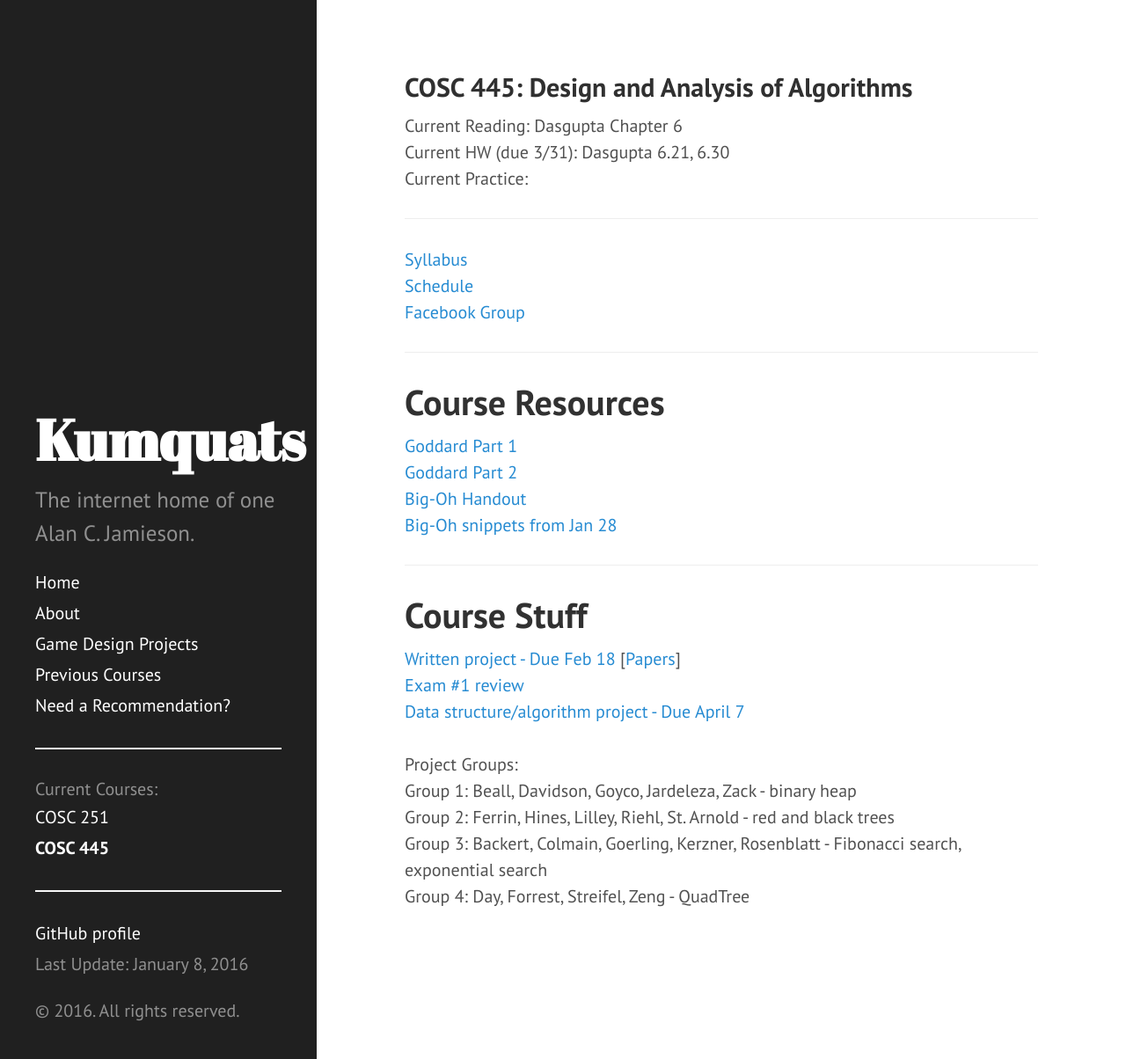
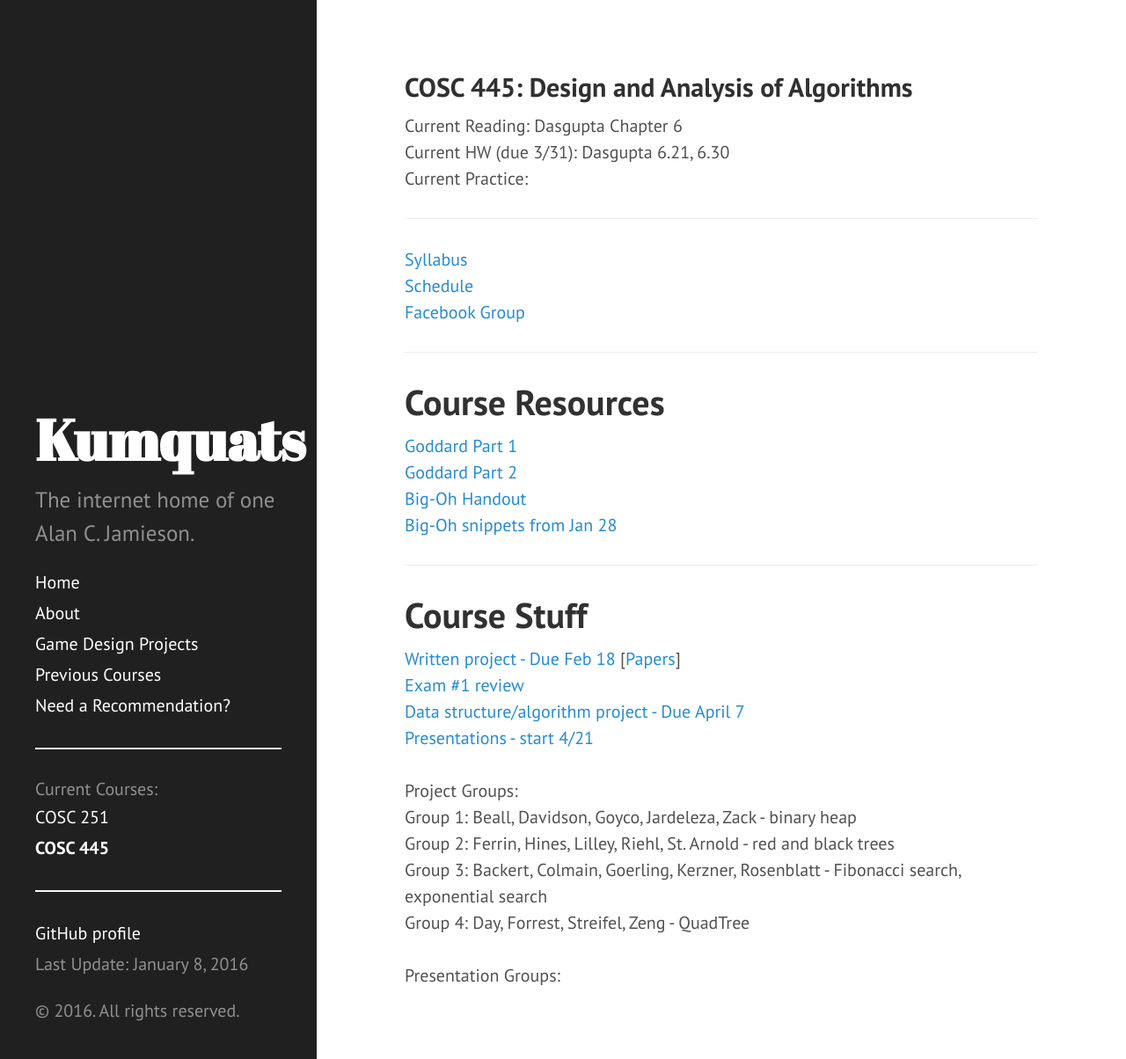
Before and after one commit to ripark/ripark.github.io, a Jekyll site: the page built from s16/cosc445.html, in a window 1280 px wide and 1204 px high. Shown: the whole window at 88% size. Built offline with Jekyll 4.4.1, drawn with Linux system fonts in a browser that asks for light colours; Markdown is read by kramdown in place of the engine named in the settings.

Commit message:
445 and 251 stuff

```diff
--- a/s16/cosc251.html
+++ b/s16/cosc251.html
@@ -22,6 +22,8 @@ shorttitle: "COSC 251"
 <a href="http://ripark.github.io/s16/Lab4.pdf">Lab 4 - Due 3/22</a> [<a href="http://ripark.github.io/s16/sample.sql">Sample</a>]
 <br>
 <a href="http://ripark.github.io/s16/COSC251Lab5.pdf">Lab 5 - Due 3/29</a>
+<br>
+<a href="http://ripark.github.io/s16/COSC251Lab6.pdf">Lab 6 - Due 4/12</a>
 <br>
 <hr>
 <strong><u>Projects</strong></u>
--- a/s16/cosc445.html
+++ b/s16/cosc445.html
@@ -35,6 +35,8 @@
 <br>
 <a href="http://ripark.github.io/s16/COSC445Proj2.pdf">Data structure/algorithm project - Due April 7</a>
 <br>
+<a href="http://ripark.github.io/s16/COSC445Pres.pdf">Presentations - start 4/21</a>
+<br>
 <br>
 Project Groups:
 <br>
@@ -46,3 +48,6 @@
 <br>
 Group 4: Day, Forrest, Streifel, Zeng - QuadTree
 <br>
+<br>
+Presentation Groups:
+<br>
```
Also changed, not shown: 3 other files.
